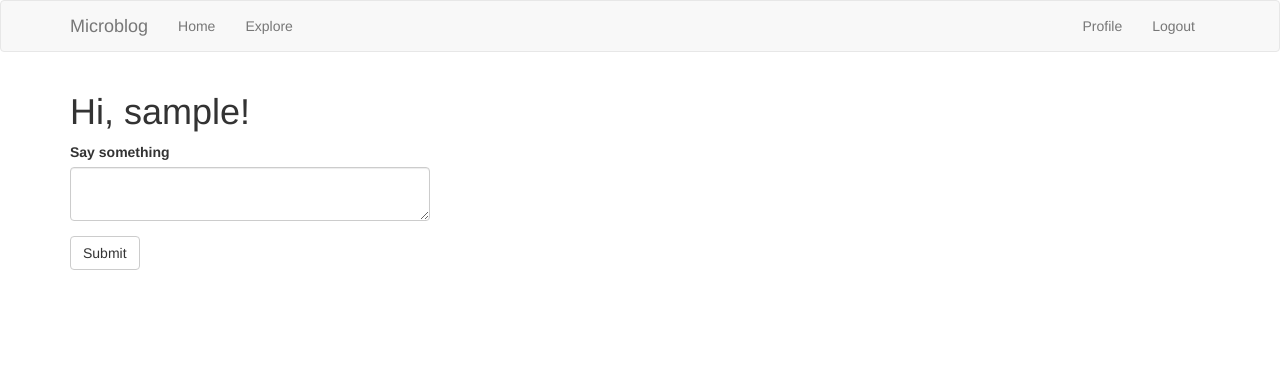
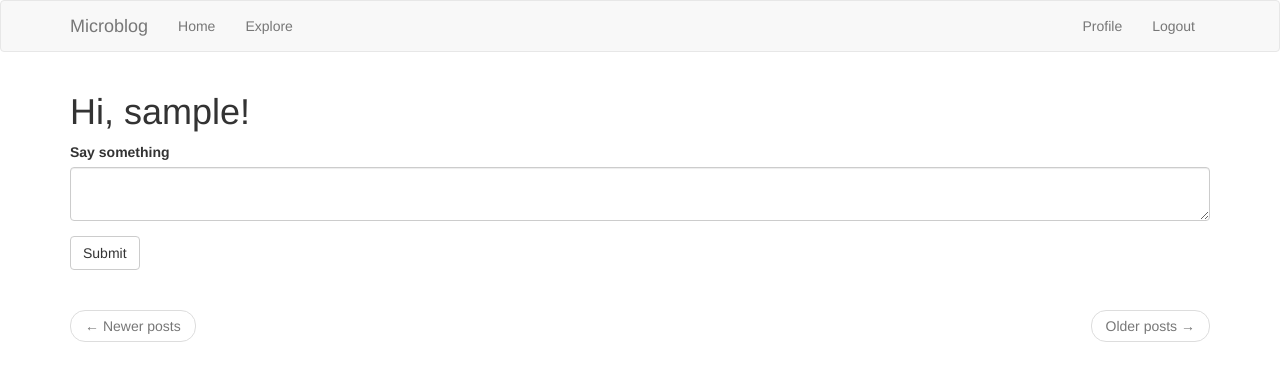
Before and after one commit to egabe05/learn_flask, a Flask app: page / in a window 1280 px wide. Shown: the top 381 px of the page. Run offline with Flask 2, Linux system fonts and the light colour scheme; the visitor is signed in with stand-in values (Sample User, id 1); data comes from the database, SQL or seed files in the repository; data that the repository does not hold is empty; some libraries are stand-ins or nearby versions.

Commit message:
styling updates

```diff
--- a/app/templates/index.html
+++ b/app/templates/index.html
@@ -4,19 +4,24 @@
 {% block app_content %}
     <h1>Hi, {{ current_user.username }}!</h1>
     {% if form %}
-    <div class="row">
-        <div class="col-md-4">
-            {{ wtf.quick_form(form) }}
-        </div>
-    </div>
+    {{ wtf.quick_form(form) }}
+    <br>
     {% endif %}
     {% for post in posts %}
         {%  include '_post.html' %}
     {% endfor %}
-    {% if prev_url %}
-    <a href="{{ prev_url }}">Newer posts</a>
-    {% endif %}
-    {% if next_url %}
-    <a href="{{ next_url }}">Older posts</a>
-    {% endif %}
+    <nav aria-label="...">
+        <ul class="pager">
+            <li class="previous{%if not prev_url %} disabled{% endif %}">
+                <a href="{{ prev_url or '#' }}">
+                    <span aria-hidden="true">&larr;</span> Newer posts
+                </a>
+            </li>
+            <li class="next{% if not next_url %} disabled{% endif %}">
+                <a href="{{ next_url or '#' }}">
+                    Older posts <span aria-hidden="true">&rarr;</span>
+                </a>
+            </li>
+        </ul>
+    </nav>
 {% endblock %}
--- a/app/templates/user.html
+++ b/app/templates/user.html
@@ -22,11 +22,11 @@
     <hr>
     {% for post in posts %}
         {% include '_post.html' %}
+    {% endfor %}
     {% if prev_url %}
     <a href="{{ prev_url }}">Newer Posts</a>
     {% endif %}
     {% if next_url %}
     <a href="{{ next_url }}">Older Posts</a>
     {% endif %}
-    {% endfor %}
 {% endblock %}
```
Also changed, not shown: app/templates/_post.html (+10 -4 lines).
